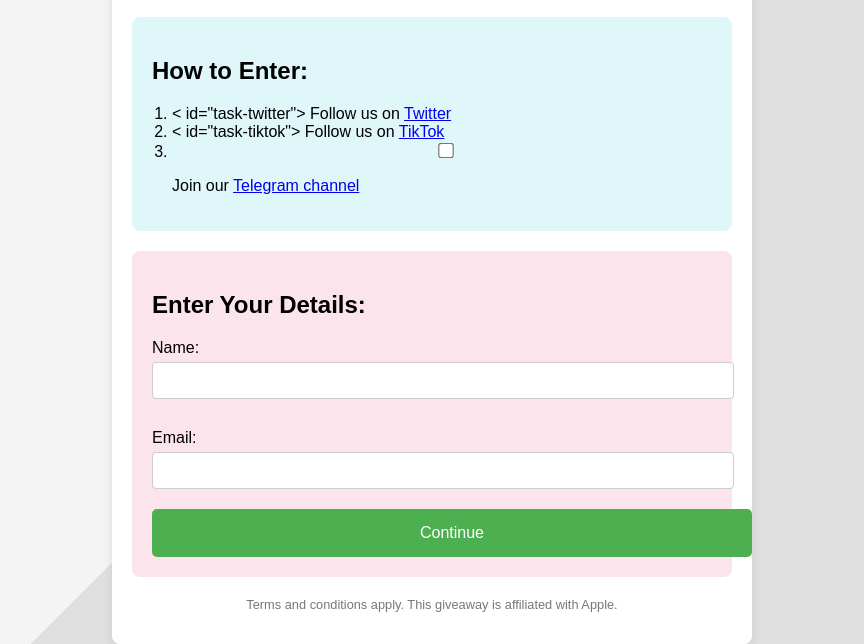
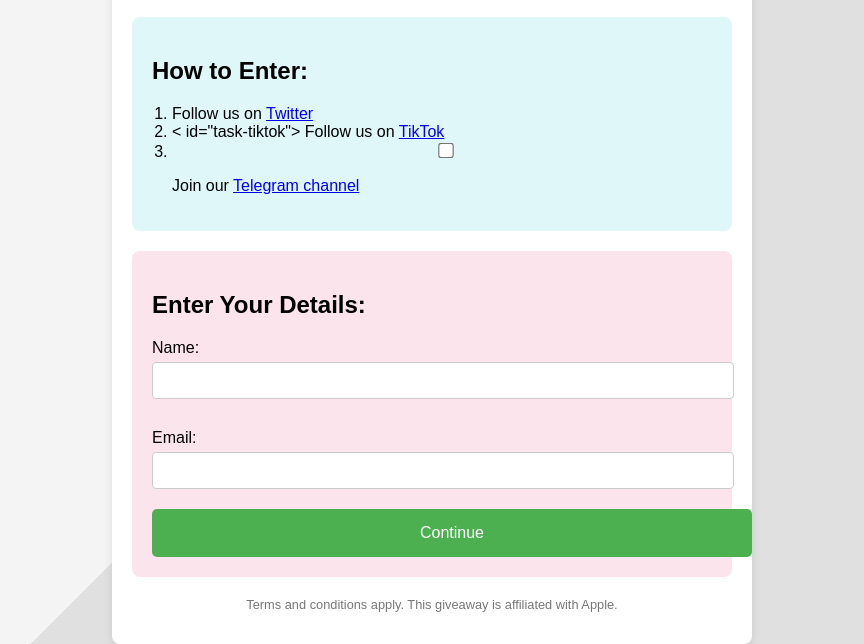
Before and after one commit to Mrgodswill100/Apple-phone-giveaway, a plain HTML site: page index.html in a window 1280 px wide. Shown: the part 159-803 px from the top of the page, without its empty margins (208-1072 px from the left). Drawn offline with Linux system fonts and the light colour scheme.

Commit message:
index.html

```diff
--- a/index.html
+++ b/index.html
@@ -18,7 +18,7 @@
             <h2>How to Enter:</h2>
             <ol>
                 <li>
-                    < id="task-twitter">
+
                     <label for="task-twitter">Follow us on <a href="https://x.com/drealchima?t=L4SQ4i5y6XBHa8mgY80vkw&s=09" target="_blank">Twitter</a></label>
                 </li>
                 <li>
```
